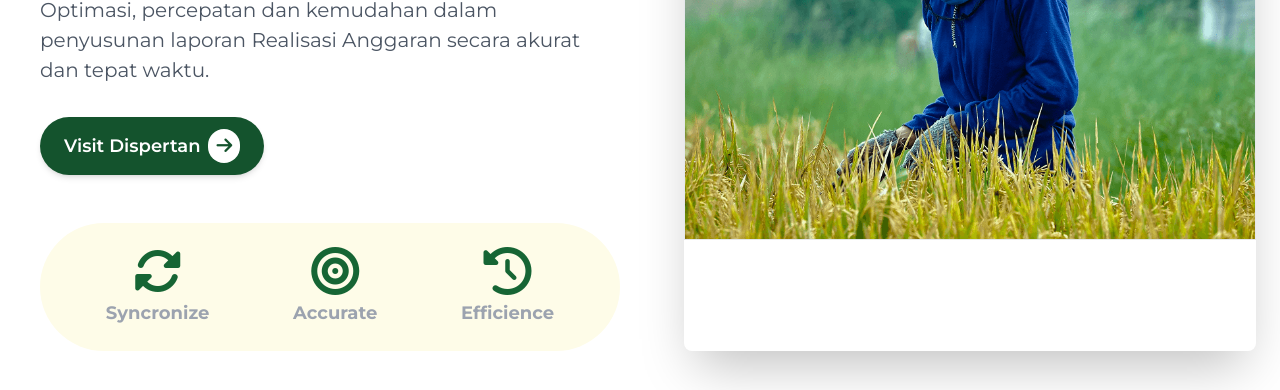
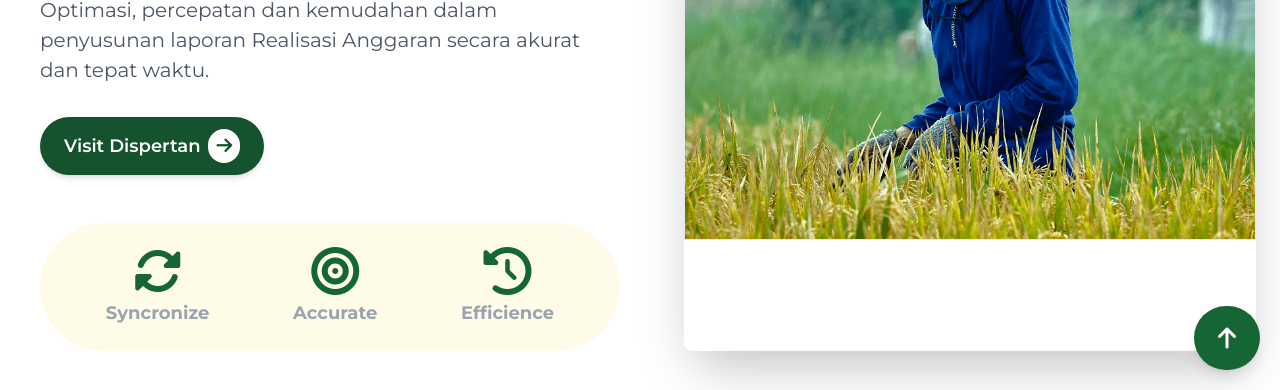
Before and after one commit to DicoAji/optimasi-realisasi-anggaran, a plain HTML site: page index.html in a window 1280 px wide. Shown: the part 410-800 px from the top of the page. Drawn offline with nearby package versions, Linux system fonts and the light colour scheme.

Commit message:
button up down

```diff
--- a/index.html
+++ b/index.html
@@ -247,6 +247,13 @@
     </header>
 
     <main class="mt-24">
+      <button
+        id="scrollToBtn"
+        class="fixed right-5 bottom-5 z-[1000] p-4 px-6 rounded-full shadow-lg text-white transition-opacity duration-300 hover:bg-white hover:text-green-900 hover:border hover:border-green-900 hover:border-2"
+      >
+        <i class="fas fa-arrow-down text-2xl" id="scrollIcon"></i>
+      </button>
+
       <section class="hero">
         <div
           class="grid grid-cols-1 sm:grid-cols-2 gap-10 mt-4 container-fluid mx-auto"
@@ -743,5 +750,78 @@
         });
       });
     </script>
+    <script>
+      // script_json.js (Tambahkan di bagian akhir)
+
+      // ... (kode Merge JSON sebelumnya) ...
+
+      // --- Logika Tombol Scroll To Top/Bottom (Modifikasi) ---
+      const scrollToBtn = document.getElementById("scrollToBtn");
+      const scrollIcon = document.getElementById("scrollIcon");
+
+      // Fungsi untuk mengatur ikon dan warna tombol berdasarkan posisi scroll
+      function toggleScrollButton() {
+        // Ketinggian total yang bisa di-scroll
+        const scrollHeight =
+          document.documentElement.scrollHeight -
+          document.documentElement.clientHeight;
+        // Posisi scroll saat ini
+        const scrolled = window.scrollY;
+
+        // Cek jika sudah di paling bawah
+        // Toleransi 1px untuk memastikan di paling bawah
+        if (Math.ceil(scrolled) >= scrollHeight - 1) {
+          // Tombol berada di paling bawah -> ubah ke arah ATAS (warna merah)
+          scrollIcon.classList.remove("fa-arrow-down");
+          scrollIcon.classList.add("fa-arrow-up");
+
+          // Mengganti warna latar belakang (Opsional: agar lebih jelas perbedaan fungsinya)
+          scrollToBtn.classList.remove("bg-green-800");
+          scrollToBtn.classList.add("bg-green-800");
+        } else {
+          // Tombol tidak di paling bawah -> ubah ke arah BAWAH (warna hijau)
+          scrollIcon.classList.remove("fa-arrow-up");
+          scrollIcon.classList.add("fa-arrow-down");
+
+          scrollToBtn.classList.remove("bg-green-800");
+          scrollToBtn.classList.add("bg-green-800");
+        }
+
+        // CATATAN: Karena Anda ingin tombol selalu terlihat,
+        // logika untuk menyembunyikan/menampilkan tombol (scrollToBtn.style.display = "block"/"none")
+        // DITIADAKAN. Tombol akan selalu memiliki properti 'fixed'.
+      }
+
+      // Fungsi untuk scroll ke posisi yang ditentukan
+      function performScroll(targetPosition) {
+        window.scrollTo({
+          top: targetPosition,
+          behavior: "smooth", // Membuat scroll menjadi halus
+        });
+      }
+
+      // Event listener saat tombol diklik
+      scrollToBtn.addEventListener("click", () => {
+        const scrollHeight =
+          document.documentElement.scrollHeight -
+          document.documentElement.clientHeight;
+        const scrolled = window.scrollY;
+
+        // Cek jika tombol sedang di mode "Scroll Up" (paling bawah)
+        if (Math.ceil(scrolled) >= scrollHeight - 1) {
+          // Jika di paling bawah, scroll ke paling atas (top: 0)
+          performScroll(0);
+        } else {
+          // Jika tidak di paling bawah, scroll ke paling bawah (top: scrollHeight)
+          performScroll(scrollHeight);
+        }
+      });
+
+      // Event listener saat user menggulir layar
+      window.addEventListener("scroll", toggleScrollButton);
+
+      // Panggil sekali saat dimuat untuk mengatur status awal
+      toggleScrollButton();
+    </script>
   </body>
 </html>
```
